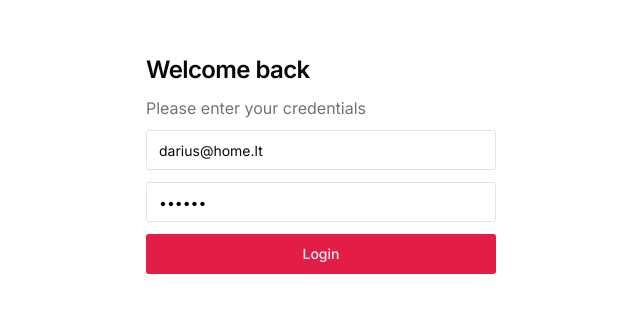
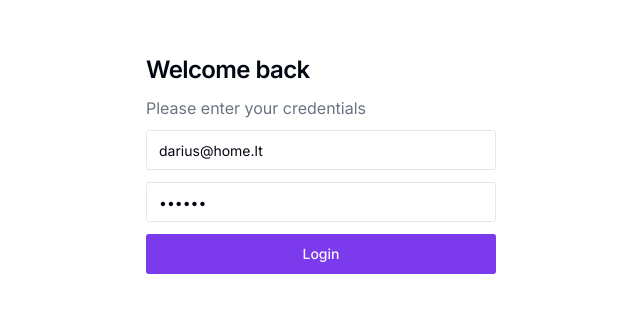
Before and after one commit to dkumza/finances-front-v2, a React (Vite) app: page /login in a window 1280 px wide. Shown: the part 236-548 px from the top of the page, without its empty margins (302-942 px from the left). Built offline with nearby package versions, Linux system fonts and the light colour scheme.

Commit message:
chore: Remove commented code and update user avatar in UserNav component

```diff
--- a/src/components/pages/auth/dashboard/header/UserNav.tsx
+++ b/src/components/pages/auth/dashboard/header/UserNav.tsx
@@ -15,8 +15,8 @@
       <DropdownMenuTrigger asChild>
         <Button variant='ghost' className='relative h-8 w-8 rounded-full'>
           <Avatar className='h-8 w-8'>
-            <AvatarImage src='/avatars/01.png' alt='@shadcn' />
-            <AvatarFallback>SC</AvatarFallback>
+            <AvatarImage src='' alt='user avatar' />
+            <AvatarFallback>D</AvatarFallback>
           </Avatar>
         </Button>
       </DropdownMenuTrigger>
--- a/src/index.css
+++ b/src/index.css
@@ -6,30 +6,29 @@
 
 
 
+
+
 @layer base {
-  html {
-    font-family: "Inter", sans-serif;
-  }
   :root {
     --background: 0 0% 100%;
-    --foreground: 240 10% 3.9%;
+    --foreground: 224 71.4% 4.1%;
     --card: 0 0% 100%;
-    --card-foreground: 240 10% 3.9%;
+    --card-foreground: 224 71.4% 4.1%;
     --popover: 0 0% 100%;
-    --popover-foreground: 240 10% 3.9%;
-    --primary: 346.8 77.2% 49.8%;
-    --primary-foreground: 355.7 100% 97.3%;
-    --secondary: 240 4.8% 95.9%;
-    --secondary-foreground: 240 5.9% 10%;
-    --muted: 240 4.8% 95.9%;
-    --muted-foreground: 240 3.8% 46.1%;
-    --accent: 240 4.8% 95.9%;
-    --accent-foreground: 240 5.9% 10%;
+    --popover-foreground: 224 71.4% 4.1%;
+    --primary: 262.1 83.3% 57.8%;
+    --primary-foreground: 210 20% 98%;
+    --secondary: 220 14.3% 95.9%;
+    --secondary-foreground: 220.9 39.3% 11%;
+    --muted: 220 14.3% 95.9%;
+    --muted-foreground: 220 8.9% 46.1%;
+    --accent: 220 14.3% 95.9%;
+    --accent-foreground: 220.9 39.3% 11%;
     --destructive: 0 84.2% 60.2%;
-    --destructive-foreground: 0 0% 98%;
-    --border: 240 5.9% 90%;
-    --input: 240 5.9% 90%;
-    --ring: 346.8 77.2% 49.8%;
+    --destructive-foreground: 210 20% 98%;
+    --border: 220 13% 91%;
+    --input: 220 13% 91%;
+    --ring: 262.1 83.3% 57.8%;
     --radius: 0.3rem;
     --chart-1: 12 76% 61%;
     --chart-2: 173 58% 39%;
@@ -39,25 +38,25 @@
   }
 
   .dark {
-    --background: 20 14.3% 4.1%;
-    --foreground: 0 0% 95%;
-    --card: 24 9.8% 10%;
-    --card-foreground: 0 0% 95%;
-    --popover: 0 0% 9%;
-    --popover-foreground: 0 0% 95%;
-    --primary: 346.8 77.2% 49.8%;
-    --primary-foreground: 355.7 100% 97.3%;
-    --secondary: 240 3.7% 15.9%;
-    --secondary-foreground: 0 0% 98%;
-    --muted: 0 0% 15%;
-    --muted-foreground: 240 5% 64.9%;
-    --accent: 12 6.5% 15.1%;
-    --accent-foreground: 0 0% 98%;
+    --background: 224 71.4% 4.1%;
+    --foreground: 210 20% 98%;
+    --card: 224 71.4% 4.1%;
+    --card-foreground: 210 20% 98%;
+    --popover: 224 71.4% 4.1%;
+    --popover-foreground: 210 20% 98%;
+    --primary: 263.4 70% 50.4%;
+    --primary-foreground: 210 20% 98%;
+    --secondary: 215 27.9% 16.9%;
+    --secondary-foreground: 210 20% 98%;
+    --muted: 215 27.9% 16.9%;
+    --muted-foreground: 217.9 10.6% 64.9%;
+    --accent: 215 27.9% 16.9%;
+    --accent-foreground: 210 20% 98%;
     --destructive: 0 62.8% 30.6%;
-    --destructive-foreground: 0 85.7% 97.3%;
-    --border: 240 3.7% 15.9%;
-    --input: 240 3.7% 15.9%;
-    --ring: 346.8 77.2% 49.8%;
+    --destructive-foreground: 210 20% 98%;
+    --border: 215 27.9% 16.9%;
+    --input: 215 27.9% 16.9%;
+    --ring: 263.4 70% 50.4%;
     --chart-1: 220 70% 50%;
     --chart-2: 160 60% 45%;
     --chart-3: 30 80% 55%;
@@ -68,10 +67,16 @@
 
 
 
+
 @layer base {
+  html {
+    font-family: "Inter", sans-serif;
+  }
+
   * {
     @apply border-border;
   }
+
   body {
     @apply bg-background text-foreground;
   }
```
Also changed, not shown: src/components/pages/auth/dashboard/header/Header.tsx (+12 -8 lines).
